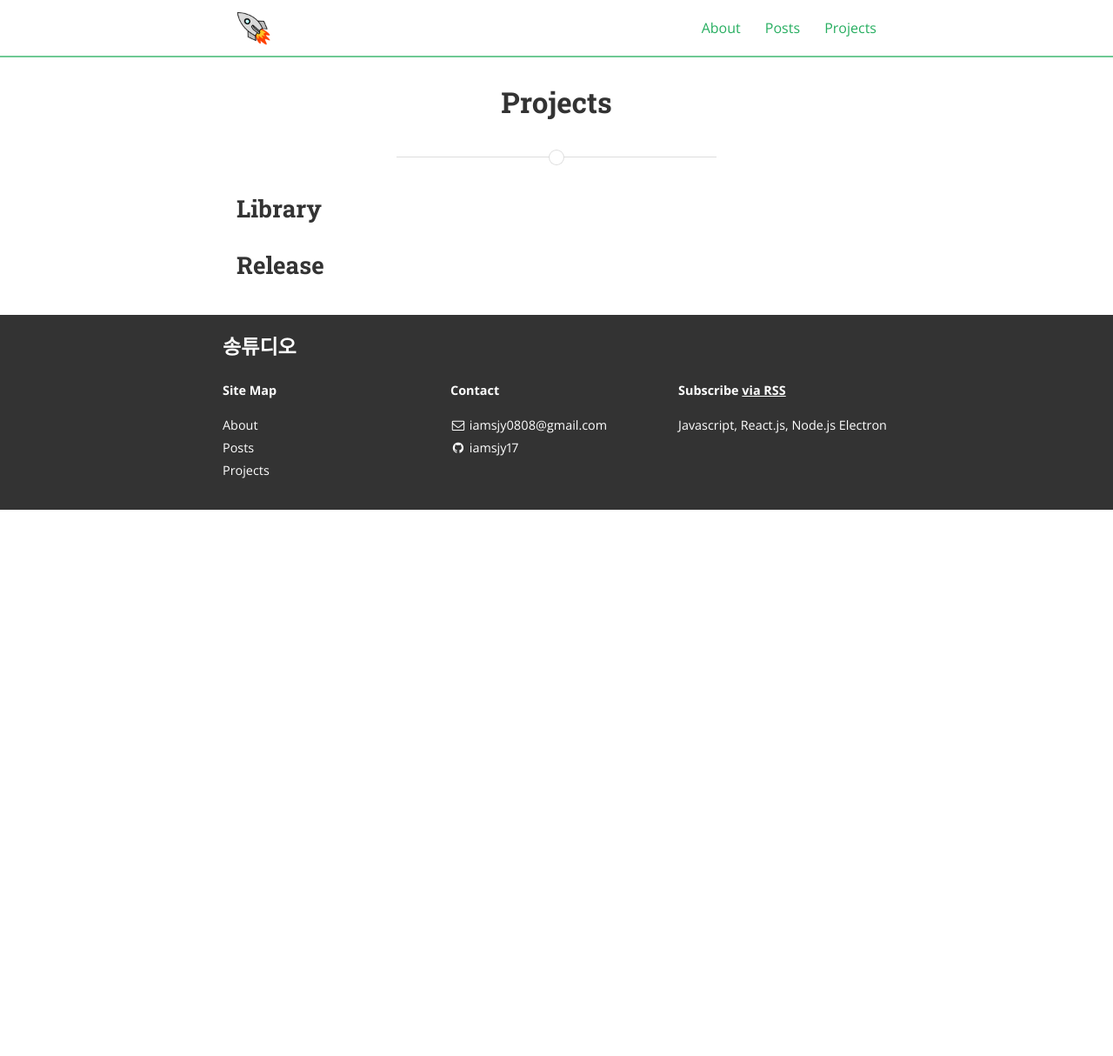
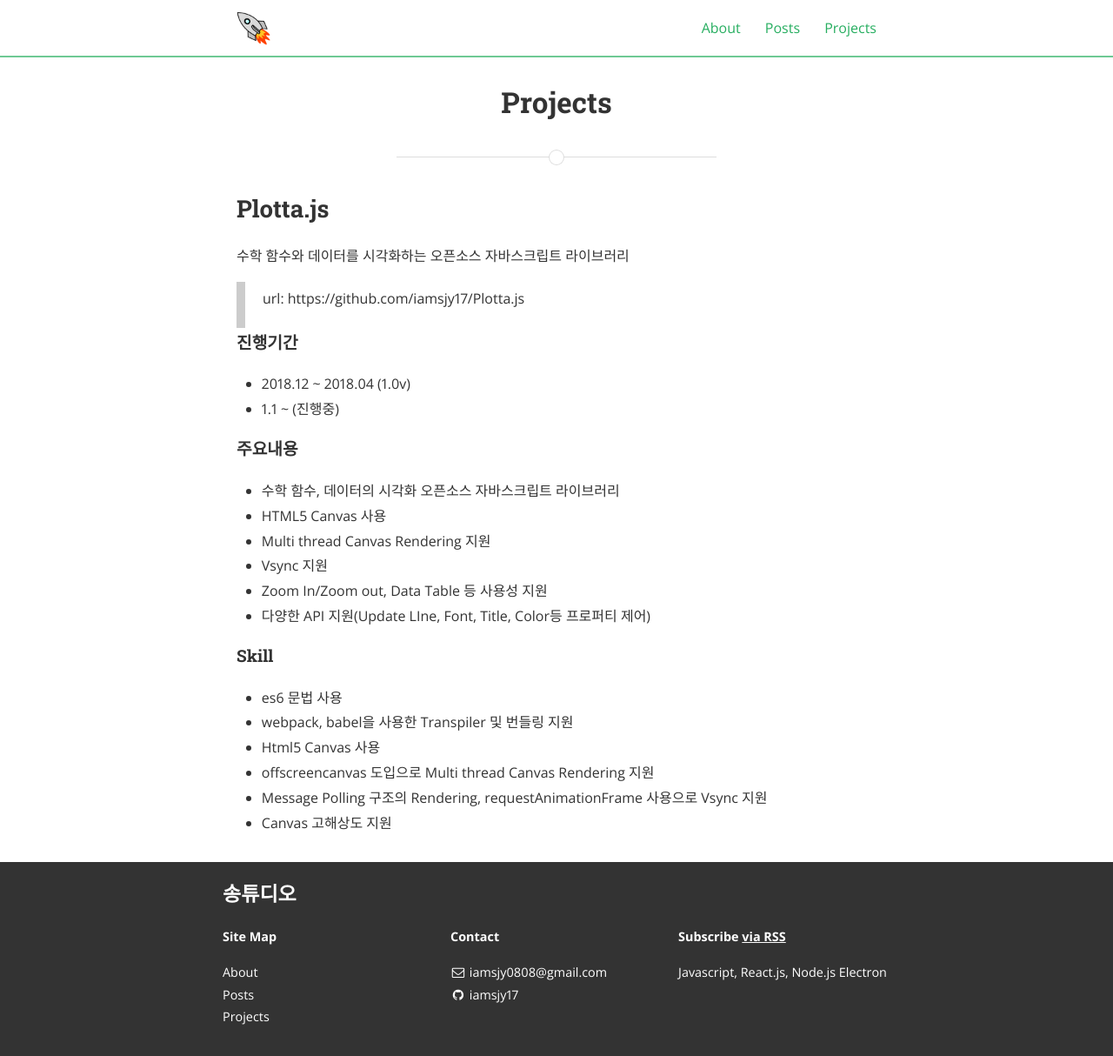
Before and after one commit to iamsjy17/iamsjy17.github.io, a Jekyll site: the page built from projects.md, in a window 1280 px wide. Shown: the whole page at 87% size. Built offline with Jekyll 4.4.1, drawn with Linux system fonts in a browser that asks for light colours; nearby versions of some CDN libraries; some web fonts are replaced; before the commit the page ends 900 px from its top, so only the background shows below that.

Commit message:
[추가] 블로그 설명 및 프로젝트 설명

```diff
--- a/projects.md
+++ b/projects.md
@@ -4,6 +4,27 @@ title: Projects
 permalink: /projects/
 ---
 
-## Library
+## Plotta.js
+수학 함수와 데이터를 시각화하는 오픈소스 자바스크립트 라이브러리
 
-## Release
+>url: https://github.com/iamsjy17/Plotta.js
+
+#### 진행기간
+- 2018.12 ~ 2018.04 (1.0v)
+- 1.1 ~ (진행중)
+
+#### 주요내용
+- 수학 함수, 데이터의 시각화 오픈소스 자바스크립트 라이브러리
+- HTML5 Canvas 사용
+- Multi thread Canvas Rendering 지원
+- Vsync 지원
+- Zoom In/Zoom out, Data Table 등 사용성 지원
+- 다양한 API 지원(Update LIne, Font, Title, Color등 프로퍼티 제어)
+
+#### Skill
+- es6 문법 사용
+- webpack, babel을 사용한  Transpiler 및 번들링 지원
+- Html5 Canvas 사용
+- offscreencanvas 도입으로  Multi thread Canvas Rendering 지원
+- Message Polling 구조의  Rendering, requestAnimationFrame 사용으로 Vsync 지원
+- Canvas 고해상도 지원
```
Also changed, not shown: about.md (+8 -1 lines).
